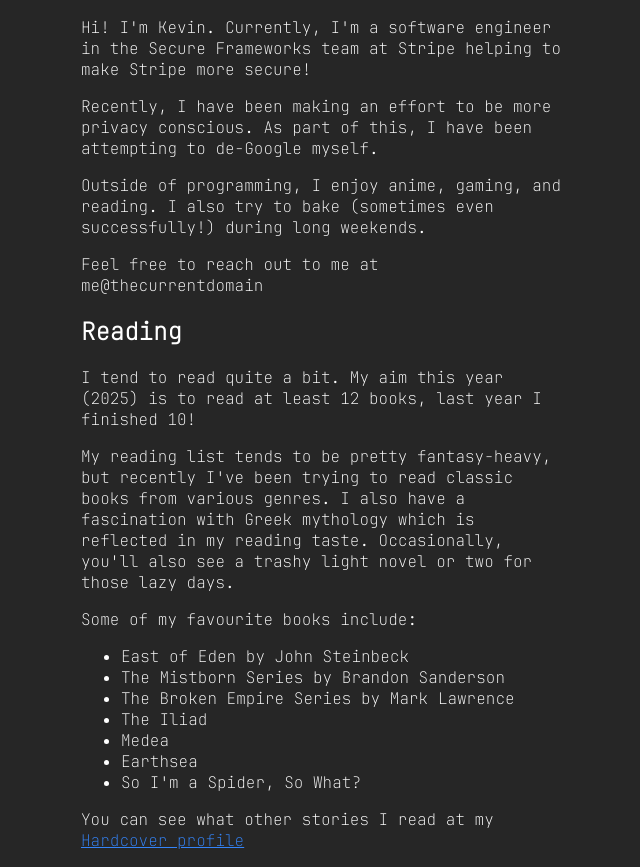
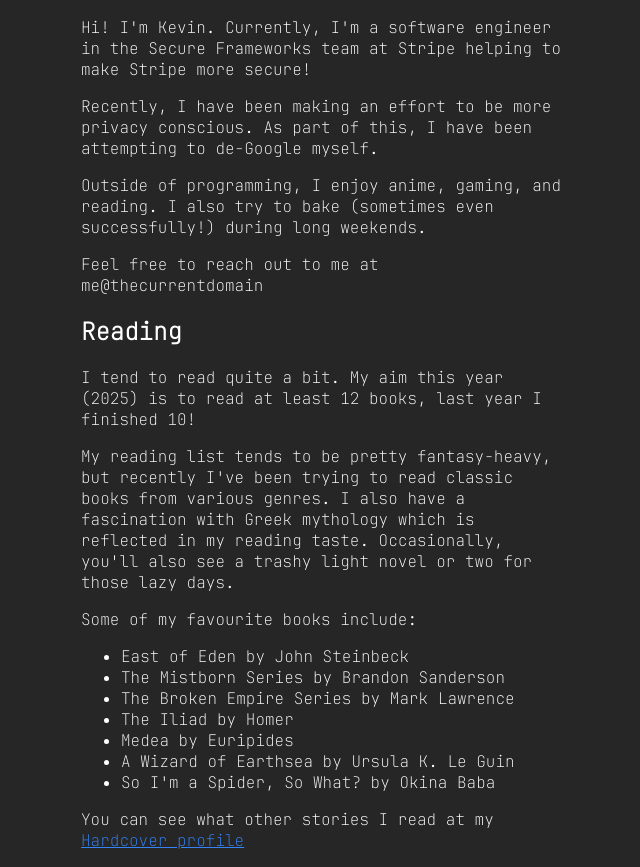
Before and after one commit to scry5/scry5.github.io, a plain HTML site: page index.html in a window 1280 px wide. Shown: the part 120-987 px from the top of the page, without its empty margins (319-959 px from the left). Drawn offline with Linux system fonts and the light colour scheme.

Commit message:
Change font to woff format and add author names to books

```diff
--- a/index.html
+++ b/index.html
@@ -35,10 +35,10 @@
         <li>East of Eden by John Steinbeck</li>
         <li>The Mistborn Series by Brandon Sanderson</li>
         <li>The Broken Empire Series by Mark Lawrence</li>
-        <li>The Iliad</li>
-        <li>Medea</li>
-        <li>Earthsea</li>
-        <li>So I'm a Spider, So What?</li>
+        <li>The Iliad by Homer</li>
+        <li>Medea by Euripides</li>
+        <li>A Wizard of Earthsea by Ursula K. Le Guin</li>
+        <li>So I'm a Spider, So What? by Okina Baba</li>
     </ul>
     <p>You can see what other stories I read at my <a href="https://hardcover.app/@scry5">Hardcover profile</a></p>
 </div>
--- a/static/style.css
+++ b/static/style.css
@@ -1,6 +1,7 @@
+/* https://www.jetbrains.com/lp/mono/#license */
 @font-face {
     font-family: "JetBrains Mono";
-    src: url("JetBrainsMono-Thin.ttf") format("truetype");
+    src: url("JetBrainsMono-Thin.woff2") format("truetype");
 }
 body {
     font-family: 'JetBrains Mono', serif;
```
Also changed, not shown: static/JetBrainsMono-Thin.ttf (deleted), static/JetBrainsMono-Thin.woff2 (added), 1 other file.
